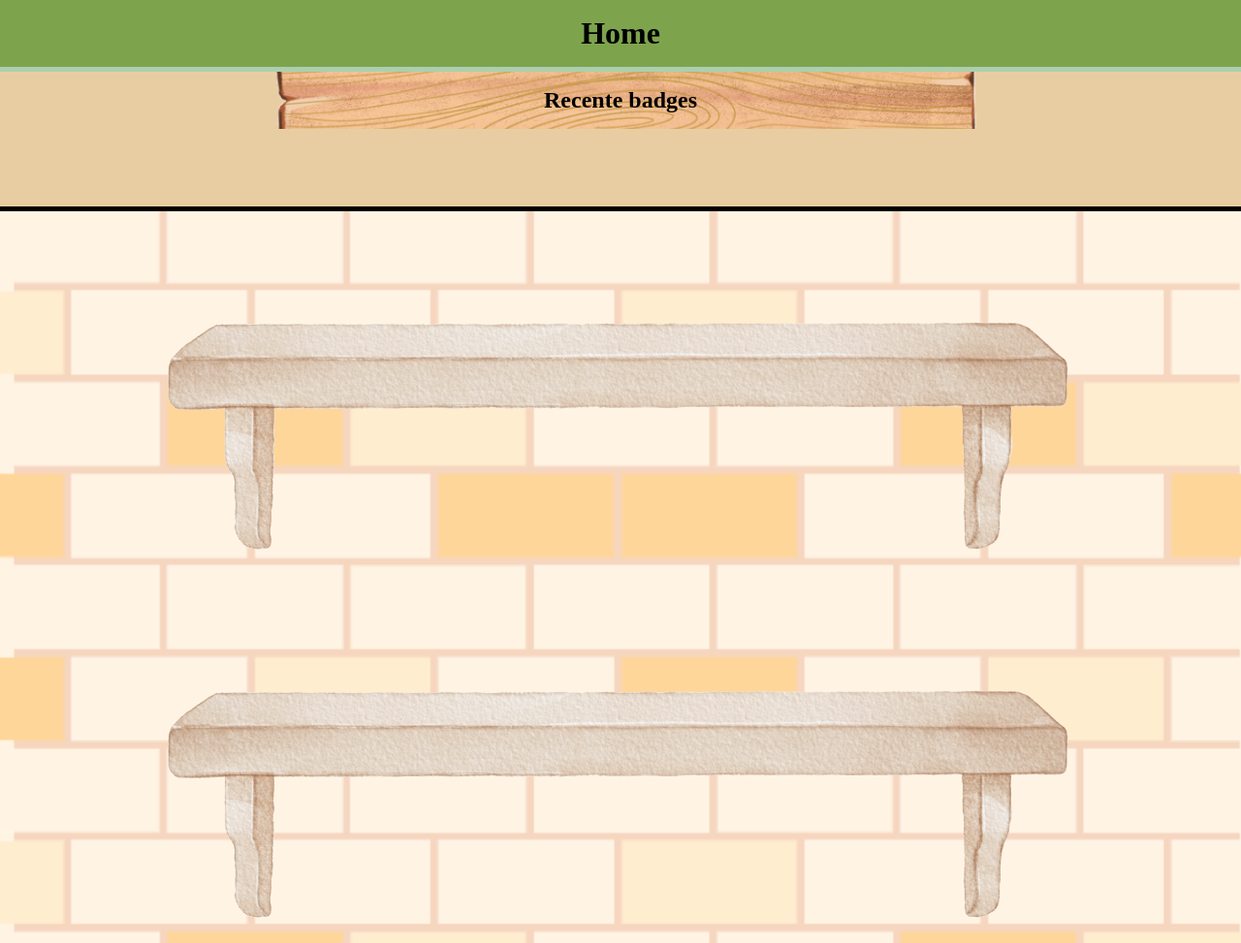
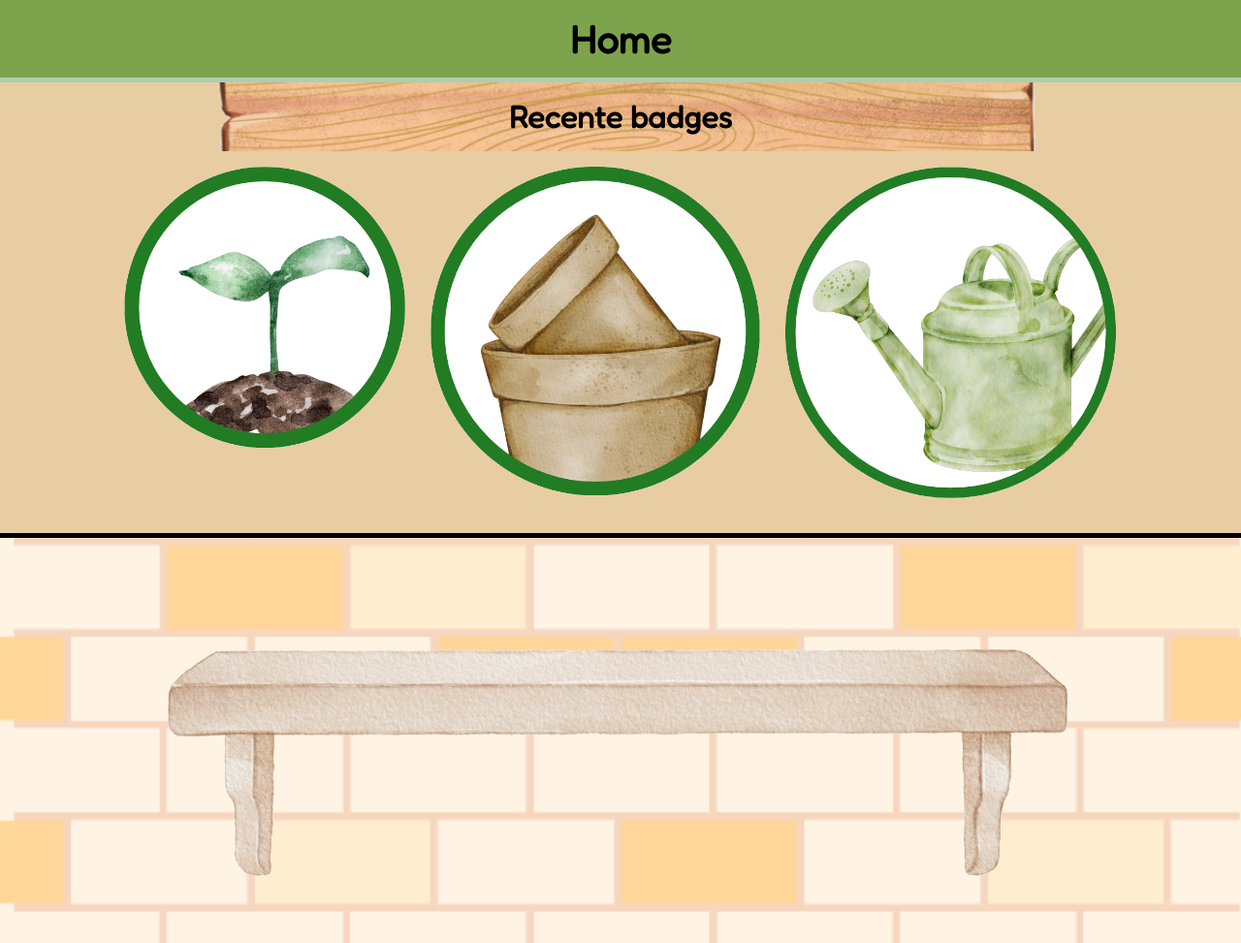
Before and after one commit to TrevinoRizkySunarja/TLE-ProjectLeafLink, a PHP site: page / in a window 1280 px wide. Shown: the top 973 px of the page at 97% size. Run offline with PHP 8.4, Linux system fonts and the light colour scheme; some web fonts are replaced.

Commit message:
Fonts in de style.css en home update met badges

```diff
--- a/Includes/CSS/home.css
+++ b/Includes/CSS/home.css
@@ -16,13 +16,14 @@ header {
     padding: 2vh 0;
     text-align: center;
     border-bottom: 5px solid #ABCFAE;
+    box-shadow: 0 20px;
 }
 
 .border {
     text-align: center;
     padding: 2vh;
     background-image: url("../images/noteplank.png");
-    background-size: 60%;
+    background-size: 70%;
     background-position: center;
     background-repeat: no-repeat;
 }
@@ -30,7 +31,19 @@ header {
 #RecentBagesSec {
     background: #E9CDA2;
     border-bottom: 5px solid black;
-    padding: 0 0 10vh 0;
+    padding: 0 0 2vh 0;
+}
+
+#badges {
+    padding: 2vh;
+    display: flex;
+    width: 80%;
+    margin: 0 auto;
+    gap: 2vw;
+}
+
+#badges img {
+    max-width: 50vw;
 }
 
 #FavoritePlantsSec {
--- a/Includes/CSS/style.css
+++ b/Includes/CSS/style.css
@@ -1,6 +1,12 @@
 @import url('https://fonts.googleapis.com/css2?family=Alan+Sans:wght@300..900&display=swap');
+@import url('https://fonts.googleapis.com/css2?family=Fredoka&display=swap');
 
-*{
+@font-face {
+    font-family: Lazytype;
+    src: url("../fonts/Lazytype-1jz0Z.ttf");
+}
+
+* {
 
     /*Color palette*/
     --color1: #7da44d;
@@ -12,10 +18,26 @@
     --color7: #41535d;
 }
 
-@media only screen and (max-width: 412px) { /*Need to do more research into other common screen sizes so it won't break*/
-   /*ID's*/
+h1 {
+    font-family: "Fredoka", sans-serif;
+    font-size: 2.5rem;
+    font-weight: bold;
+}
 
+h2 {
+    font-family: "Fredoka", sans-serif;
+    font-size: 2rem;
+}
 
+h4 {
+    font-family: Lazytype, sans-serif;
+    font-size: 1.5rem;
+    font-weight: normal;
+}
+
+@media only screen and (max-width: 412px) {
+    /*Need to do more research into other common screen sizes so it won't break*/
+    /*ID's*/
     /*classes*/
 
 
--- a/index.php
+++ b/index.php
@@ -21,6 +21,11 @@ session_start();
         <div class="border">
             <h2>Recente badges</h2>
         </div>
+        <div id="badges">
+            <a href=""><img src="Includes/images/firstplantBadge.png" alt=""></a>
+            <a href=""><img src="Includes/images/repotaplantBadge.png" alt=""></a>
+            <a href=""><img src="Includes/images/wateringBadge.png" alt=""></a>
+        </div>
         <!--Span or so for the 'title'-->
         <!--div (for every badge)-->
         <!--link to the badge page and "opening" the right badge-->
```
Also changed, not shown: Includes/fonts/Lazytype-1jz0Z.ttf (added), Includes/images/firstplantBadge.png, Includes/images/repotaplantBadge.png, Includes/images/wateringBadge.png.
